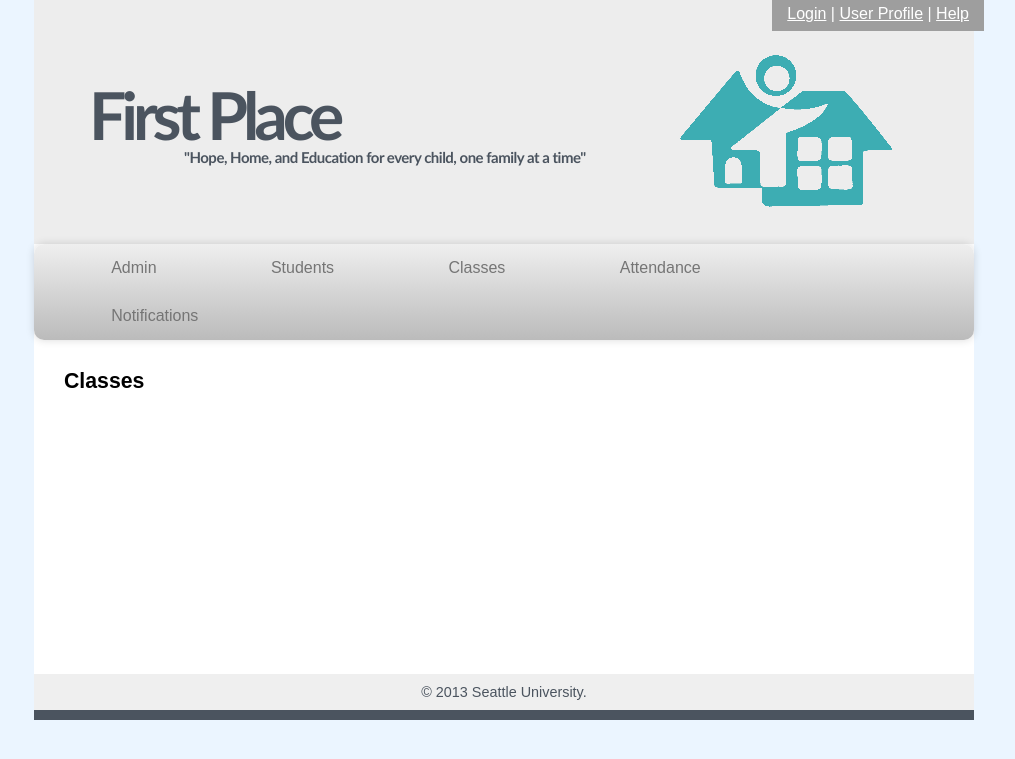
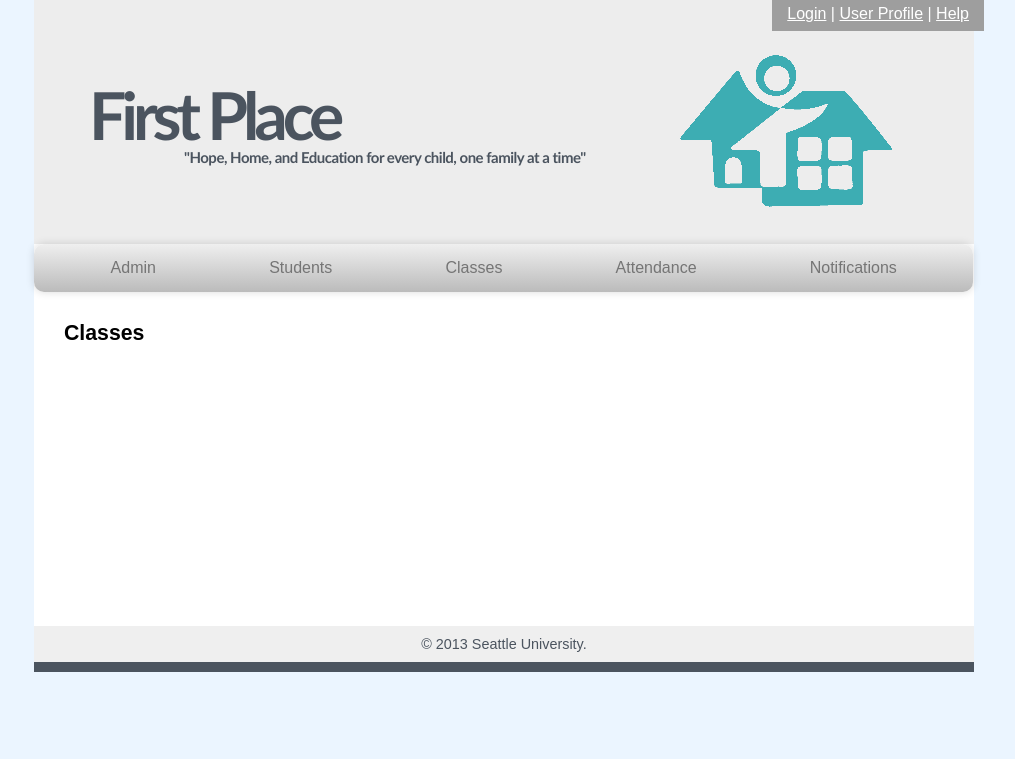
Before and after one commit to ziyadoof/FirstPlace, a PHP site: page /website/classes.php in a window 1280 px wide. Shown: the top 759 px of the page, without its empty margins (136-1151 px from the left). Run offline with PHP 8.4, Linux system fonts and the light colour scheme; grey boxes are pictures that could not be loaded.

Commit message:
minor fixes

```diff
--- a/website/Style/style.css
+++ b/website/Style/style.css
@@ -144,7 +144,7 @@ header {
 
 #main_nav ul li a {
 	display: block;
-	padding: 15px 57.2px;
+	padding: 15px 56.6px;
 	color: #757575;
 	text-decoration: none;
 }
```
